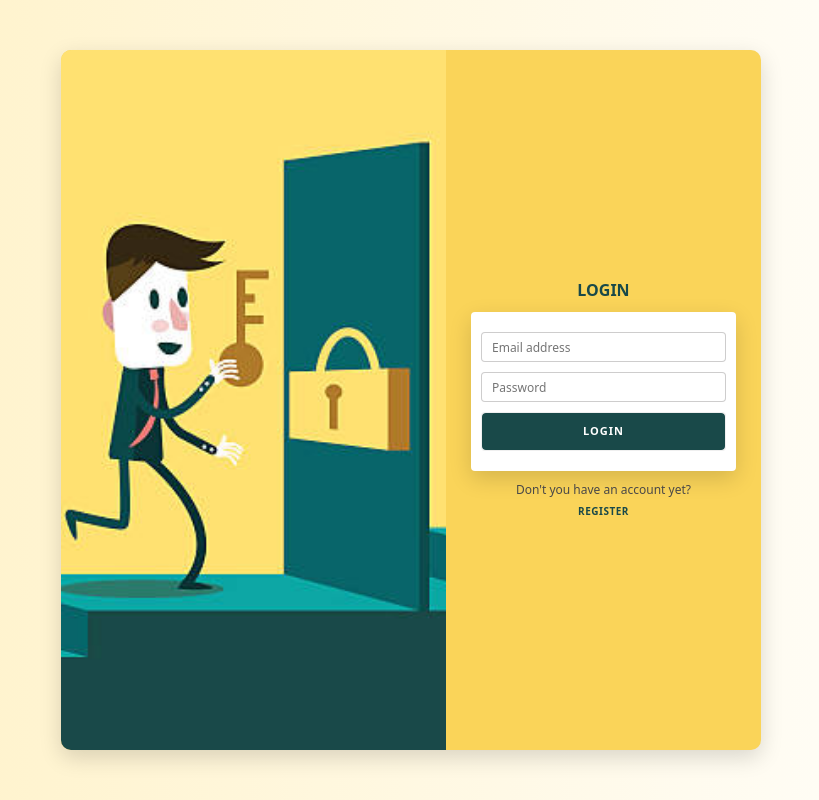
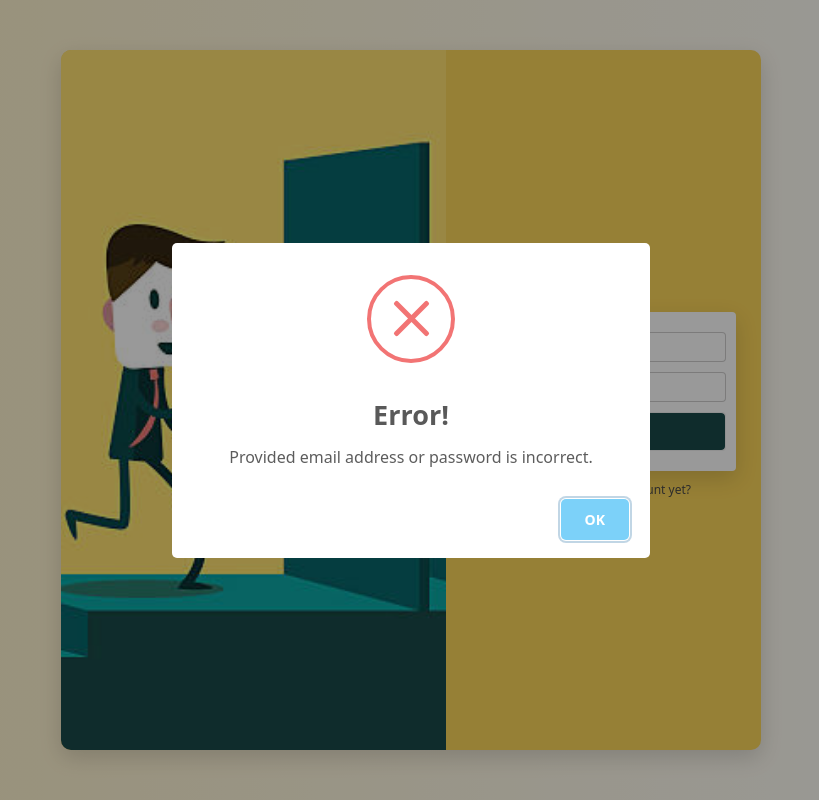
Before and after one commit to UniSubscription/UniSubscription-frontend, a React (Create React App) app: page /user/login in a window 1280 px wide. Shown: the whole page, without its empty margins (229-1048 px from the left). Built offline with nearby package versions, Linux system fonts and the light colour scheme; no server answers.

Commit message:
error message added to login section

```diff
--- a/src/Auth/components/auth/loginForm.tsx
+++ b/src/Auth/components/auth/loginForm.tsx
@@ -5,6 +5,7 @@ import { login } from "../../actions";
 import { IAppState } from "../../../redux/interface";
 import { useFormik } from "formik";
 import * as Yup from "yup";
+import swal from "sweetalert";
 
 export const LoginForm: React.FC = () => {
   const dispatch = useDispatch();
@@ -32,6 +33,12 @@ export const LoginForm: React.FC = () => {
   useEffect(() => {
     if (user.status === `SUCCESS`) {
       push("/subscription");
+    } else {
+      swal({
+        title: "Error!",
+        text: "Provided email address or password is incorrect.",
+        icon: "error",
+      });
     }
   }, [user.status, push]);
 
```
